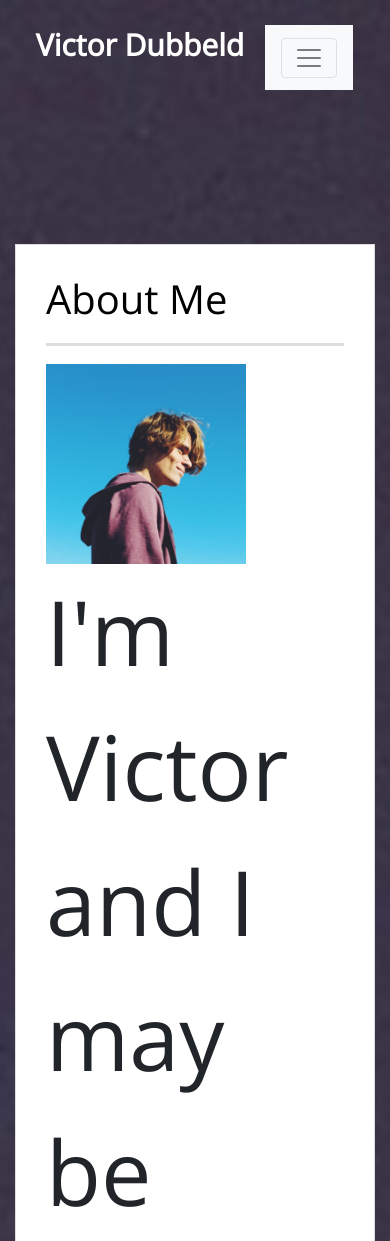
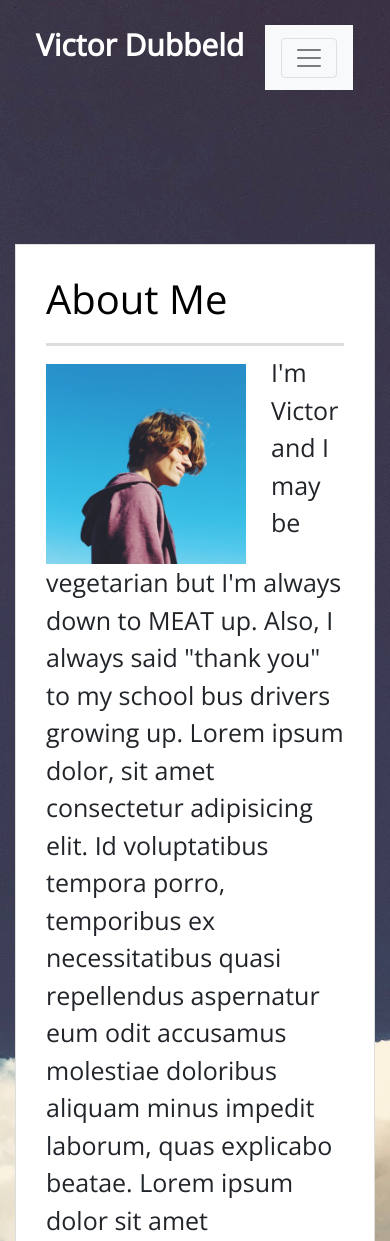
Before and after one commit to vicdubbeld/Bootstrap-Portfolio, a PHP site: page / in a window 390 px wide; the page is wider, and only the part inside the window is pictured. Shown: the top 1241 px of that part. Run offline with PHP 8.4, Linux system fonts and the light colour scheme.

Commit message:
final push before submission

```diff
--- a/style.css
+++ b/style.css
@@ -28,6 +28,10 @@ h1, h2, h3, p {
 
 p:last-child {
   margin-bottom: 0;
+}
+
+p {
+  font-size: 25px;
 }
 
 h1, h2, h3 {
@@ -213,14 +217,14 @@ input[type=submit] {
 }
 
 @media (max-width: 576px) {
-  p {
-    font-size: 90px;
+
+  body {
+    font-size: 120px;
 
   }
   div.container {
     display: flex;
     flex-wrap: wrap;
-
   }
   #id {
     font-size: 70px;
```
